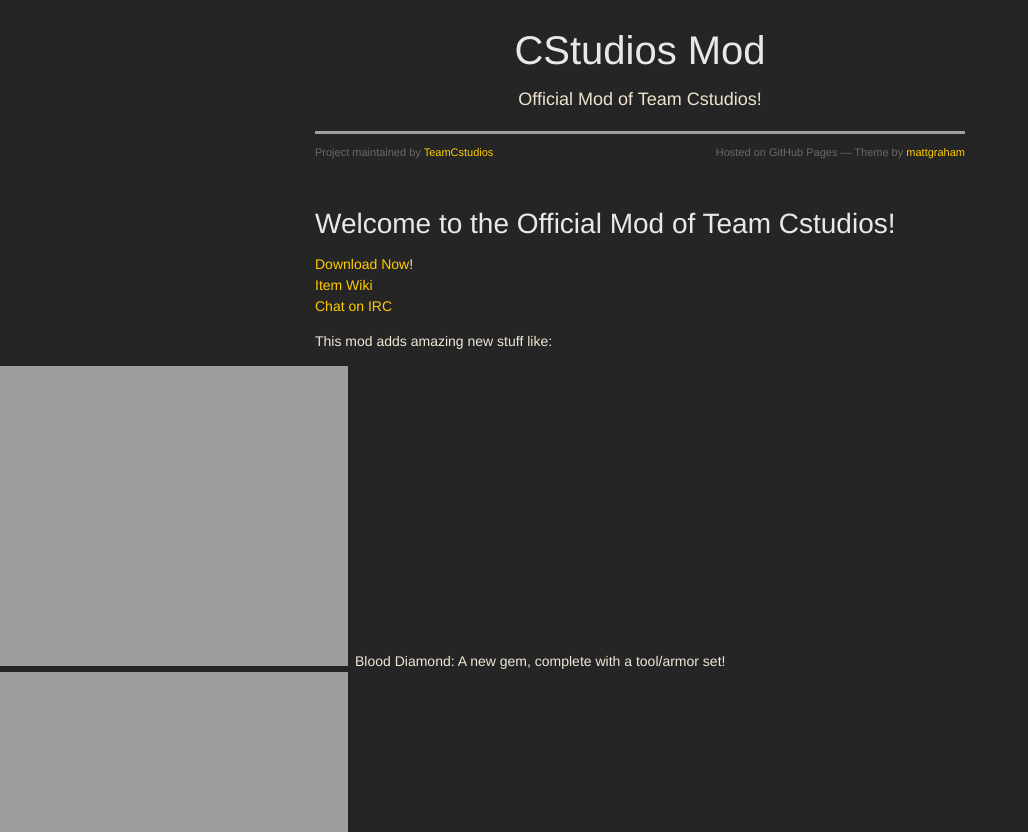
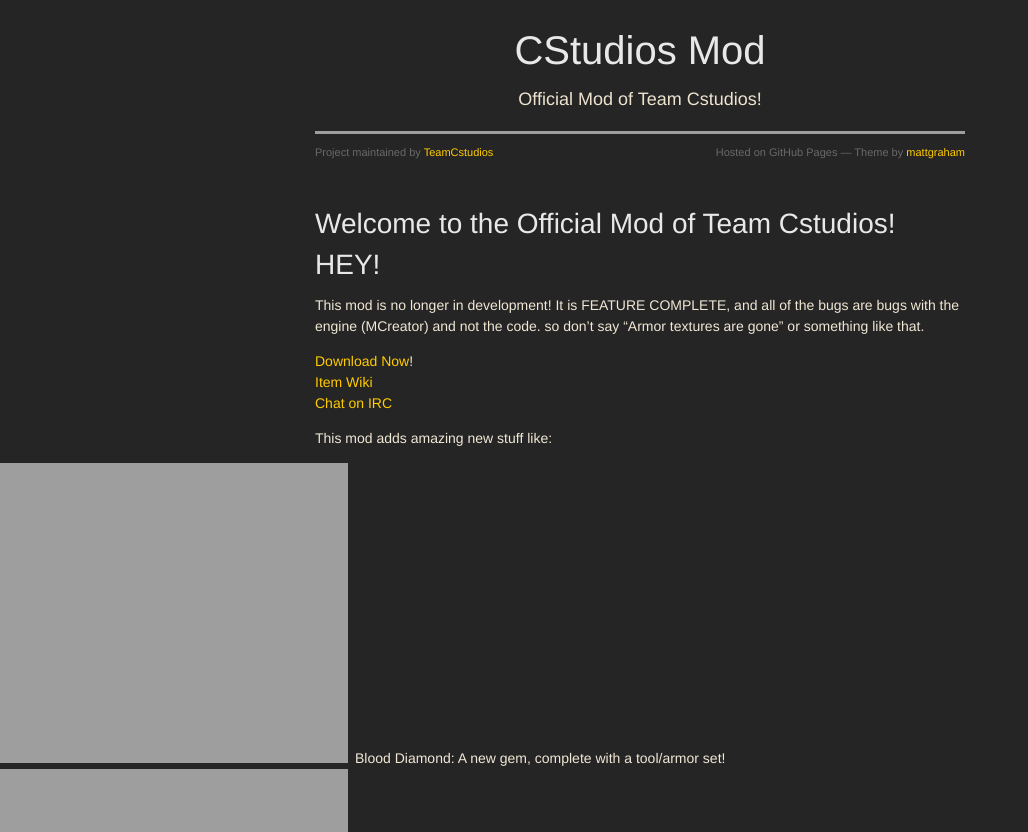
Before and after one commit to TeamCstudios/CStudiosMod, a Jekyll site: the page built from index.md, in a window 1280 px wide and 900 px high, cut to the strip 68-900 px from the top of the window. Shown: the whole strip, without its empty margins (0-1028 px from the left). Built offline with Jekyll 4.4.1, drawn with Linux system fonts in a browser that asks for light colours; nearby versions of some CDN libraries; grey boxes are pictures that could not be loaded.

Commit message:
add other disclaimer

```diff
--- a/index.md
+++ b/index.md
@@ -2,6 +2,11 @@
 layout: main
 title: Welcome to the Official Mod of Team Cstudios!
 ---
+
+# HEY!
+
+This mod is no longer in development! It is FEATURE COMPLETE, and all of the bugs are bugs with the engine (MCreator) and not the code. so don't say "Armor textures are gone" or something like that.
+
 
 [Download Now](#downloads)!<br/>
 [Item Wiki](wiki)<br/>
```
